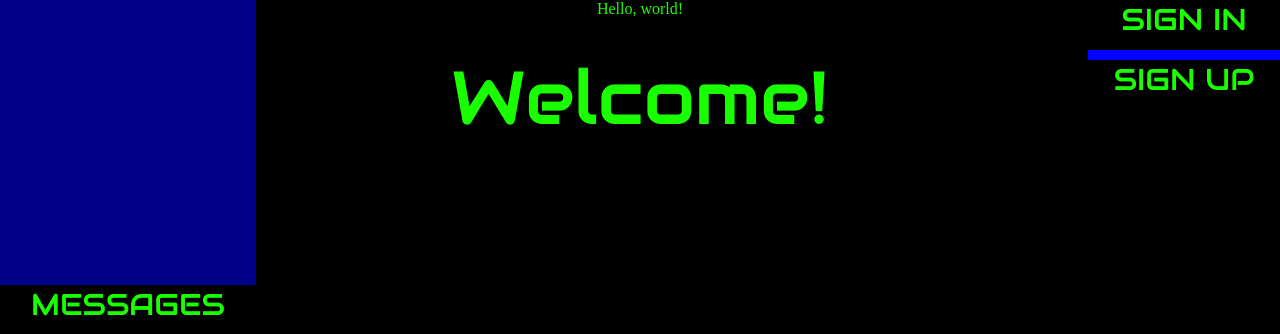
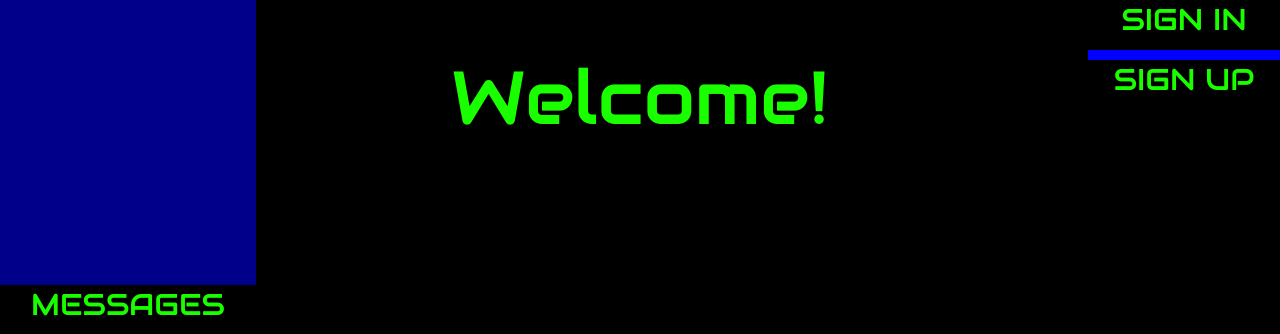
Before and after one commit to Renale-Messenger/Renale-Server, a Flask app: page / in a window 1280 px wide. Shown: the top 334 px of the page. Run offline with Flask 3, Linux system fonts and the light colour scheme.

Commit message:
Update index.html

```diff
--- a/app/templates/index.html
+++ b/app/templates/index.html
@@ -54,7 +54,6 @@
             </div>
         </right>
         <main>
-            Hello, world!
         </main>
     </body>
 </html>
```
